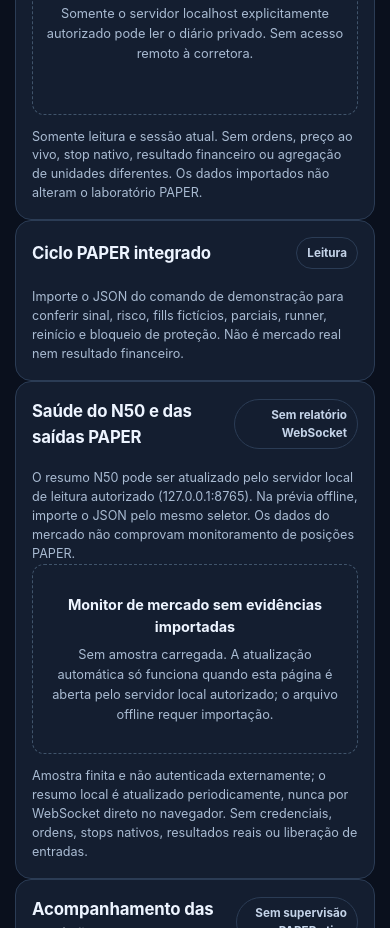
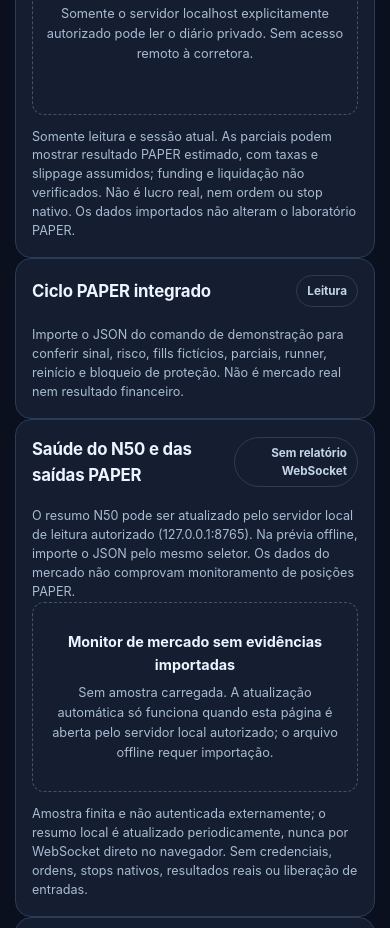
Before and after one commit to leandrosilveiradepaula/crypto-intelligence-agent, a plain HTML site: page web/app/index.html in a window 390 px wide. Shown: the part 5800-6728 px from the top of the page. Drawn offline with Linux system fonts and the light colour scheme.

Commit message:
feat(j5): explain conditional partial PnL limitations directly in the mobile PAPER panel

```diff
--- a/web/app/index.html
+++ b/web/app/index.html
@@ -297,7 +297,7 @@
             <p id="persisted-paper-summary" class="muted fine" role="status" aria-live="polite"></p>
             <div id="persisted-paper-rows" class="market-pulse-rows" aria-label="Posições fictícias persistidas"></div>
           </div>
-          <p class="muted fine">Somente leitura e sessão atual. Sem ordens, preço ao vivo, stop nativo, resultado financeiro ou agregação de unidades diferentes. Os dados importados não alteram o laboratório PAPER.</p>
+          <p class="muted fine">Somente leitura e sessão atual. As parciais podem mostrar resultado PAPER estimado, com taxas e slippage assumidos; funding e liquidação não verificados. Não é lucro real, nem ordem ou stop nativo. Os dados importados não alteram o laboratório PAPER.</p>
         </div>
         <div class="panel" aria-label="Demonstração integrada PAPER">
           <div class="panel-heading"><h3>Ciclo PAPER integrado</h3><span class="status-label">Leitura</span></div>
```
